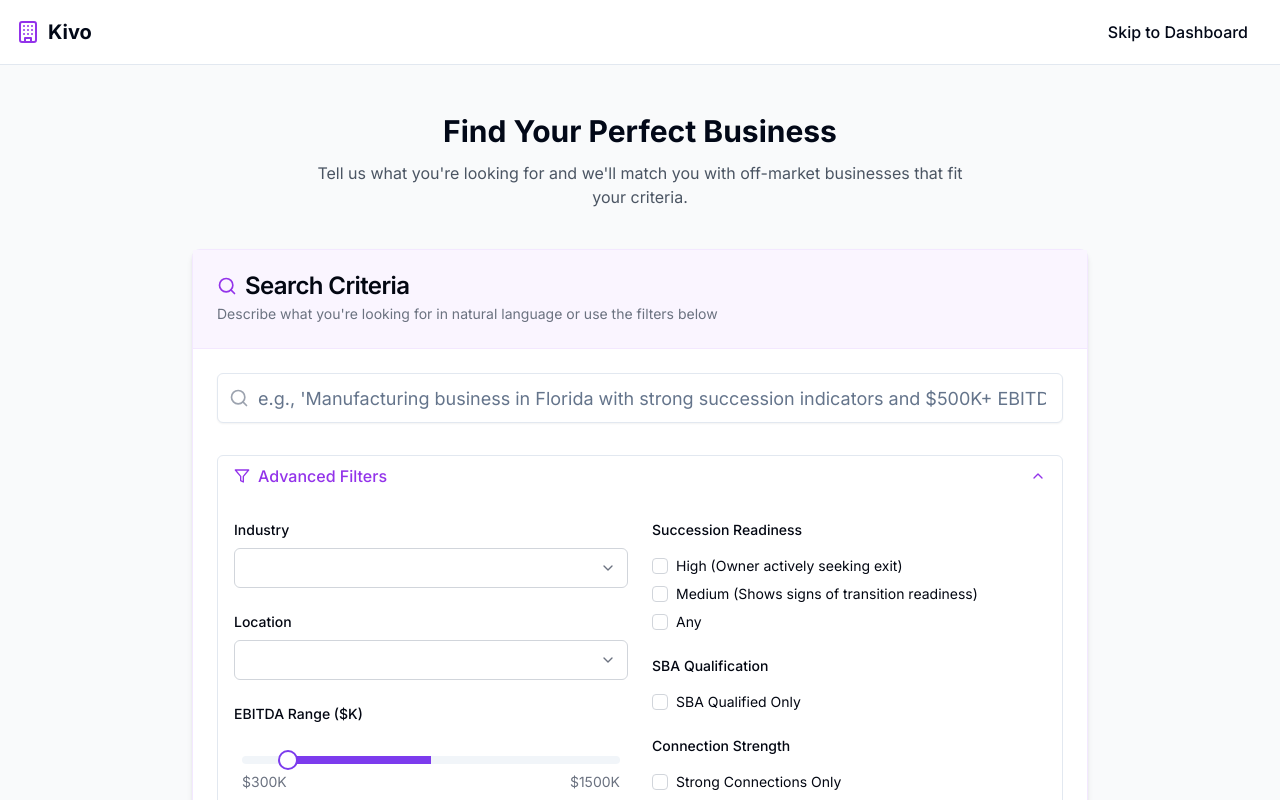
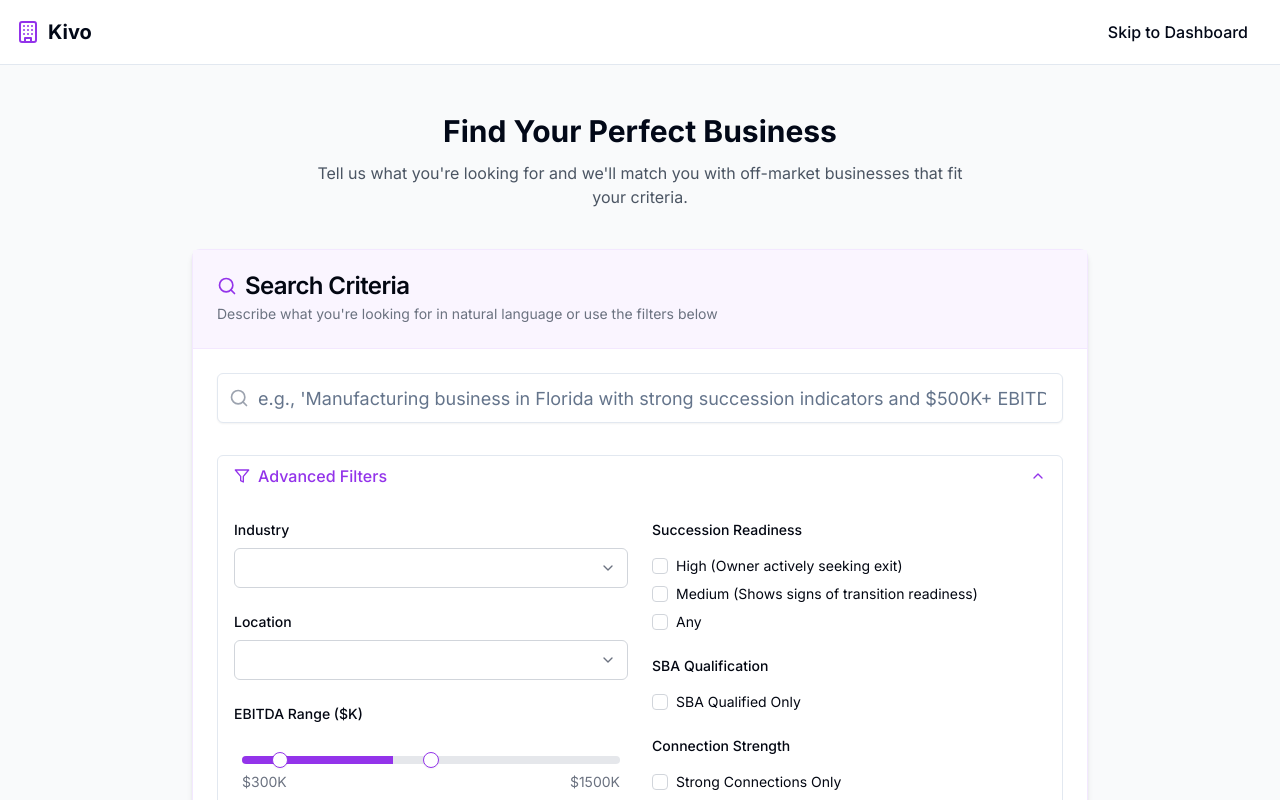
Before and after one commit to dzodze00/eta, a Next.js app: page /search-criteria in a window 1280 px wide. Both pictures are taken after a click on the button "Advanced Filters". Shown: the top 800 px of the page. Built offline with nearby package versions, Linux system fonts and the light colour scheme.

Commit message:
Create slider.tsx

```diff
--- /dev/null
+++ b/components/ui/slider.tsx
@@ -0,0 +1,105 @@
+"use client"
+
+import * as React from "react"
+import { cn } from "@/lib/utils"
+
+interface SliderProps extends React.HTMLAttributes<HTMLDivElement> {
+  defaultValue?: number[]
+  value?: number[]
+  max?: number
+  step?: number
+  onValueChange?: (value: number[]) => void
+}
+
+const Slider = React.forwardRef<HTMLDivElement, SliderProps>(
+  ({ className, defaultValue = [0], value, max = 100, step = 1, onValueChange, ...props }, ref) => {
+    const [values, setValues] = React.useState<number[]>(value || defaultValue)
+    const thumbRefs = React.useRef<(HTMLDivElement | null)[]>([])
+    const trackRef = React.useRef<HTMLDivElement>(null)
+    const [draggingThumbIndex, setDraggingThumbIndex] = React.useState<number | null>(null)
+
+    React.useEffect(() => {
+      if (value !== undefined) {
+        setValues(value)
+      }
+    }, [value])
+
+    const handlePointerDown = (index: number) => (e: React.PointerEvent) => {
+      e.preventDefault()
+      setDraggingThumbIndex(index)
+      document.addEventListener("pointermove", handlePointerMove)
+      document.addEventListener("pointerup", handlePointerUp)
+    }
+
+    const handlePointerMove = React.useCallback(
+      (e: PointerEvent) => {
+        if (draggingThumbIndex === null || !trackRef.current) return
+
+        const track = trackRef.current
+        const trackRect = track.getBoundingClientRect()
+        const newPosition = (e.clientX - trackRect.left) / trackRect.width
+        let newValue = Math.round((newPosition * max) / step) * step
+        newValue = Math.max(0, Math.min(max, newValue))
+
+        const newValues = [...values]
+        newValues[draggingThumbIndex] = newValue
+
+        // Sort values for range slider
+        if (newValues.length > 1) {
+          newValues.sort((a, b) => a - b)
+        }
+
+        setValues(newValues)
+        if (onValueChange) {
+          onValueChange(newValues)
+        }
+      },
+      [draggingThumbIndex, max, step, values, onValueChange],
+    )
+
+    const handlePointerUp = React.useCallback(() => {
+      setDraggingThumbIndex(null)
+      document.removeEventListener("pointermove", handlePointerMove)
+      document.removeEventListener("pointerup", handlePointerUp)
+    }, [handlePointerMove])
+
+    React.useEffect(() => {
+      return () => {
+        document.removeEventListener("pointermove", handlePointerMove)
+        document.removeEventListener("pointerup", handlePointerUp)
+      }
+    }, [handlePointerMove, handlePointerUp])
+
+    return (
+      <div ref={ref} className={cn("relative flex w-full touch-none select-none items-center", className)} {...props}>
+        <div ref={trackRef} className="relative h-2 w-full grow overflow-hidden rounded-full bg-gray-200">
+          <div
+            className="absolute h-full bg-purple-600"
+            style={{
+              left: 0,
+              right: values.length > 1 ? `${100 - (values[1] / max) * 100}%` : 0,
+              width: values.length > 1 ? `${((values[1] - values[0]) / max) * 100}%` : `${(values[0] / max) * 100}%`,
+            }}
+          />
+        </div>
+        {values.map((value, index) => (
+          <div
+            key={index}
+            ref={(el) => (thumbRefs.current[index] = el)}
+            className="absolute left-0 top-1/2 h-4 w-4 cursor-pointer rounded-full border border-purple-600 bg-white shadow-sm -translate-x-1/2 -translate-y-1/2 focus:outline-none focus:ring-2 focus:ring-purple-600 focus:ring-offset-2 disabled:pointer-events-none disabled:opacity-50"
+            style={{ left: `${(value / max) * 100}%` }}
+            onPointerDown={handlePointerDown(index)}
+            tabIndex={0}
+            role="slider"
+            aria-valuemin={0}
+            aria-valuemax={max}
+            aria-valuenow={value}
+          />
+        ))}
+      </div>
+    )
+  },
+)
+Slider.displayName = "Slider"
+
+export { Slider }
```
